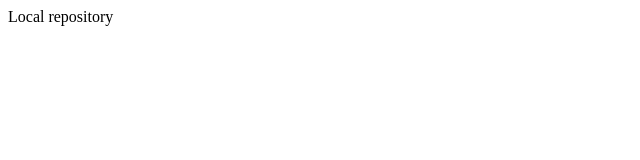
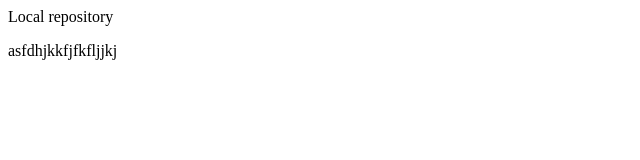
Before and after one commit to jayavardhan200777/Localrepo, a plain HTML site: page index.html in a window 1280 px wide. Shown: the whole page, without its empty margins (0-640 px from the left). Drawn offline with Linux system fonts and the light colour scheme.

Commit message:
added new feature

```diff
--- a/index.html
+++ b/index.html
@@ -1 +1,2 @@
 <p>Local repository</p>
+<p>asfdhjkkfjfkfljjkj</p>
```
